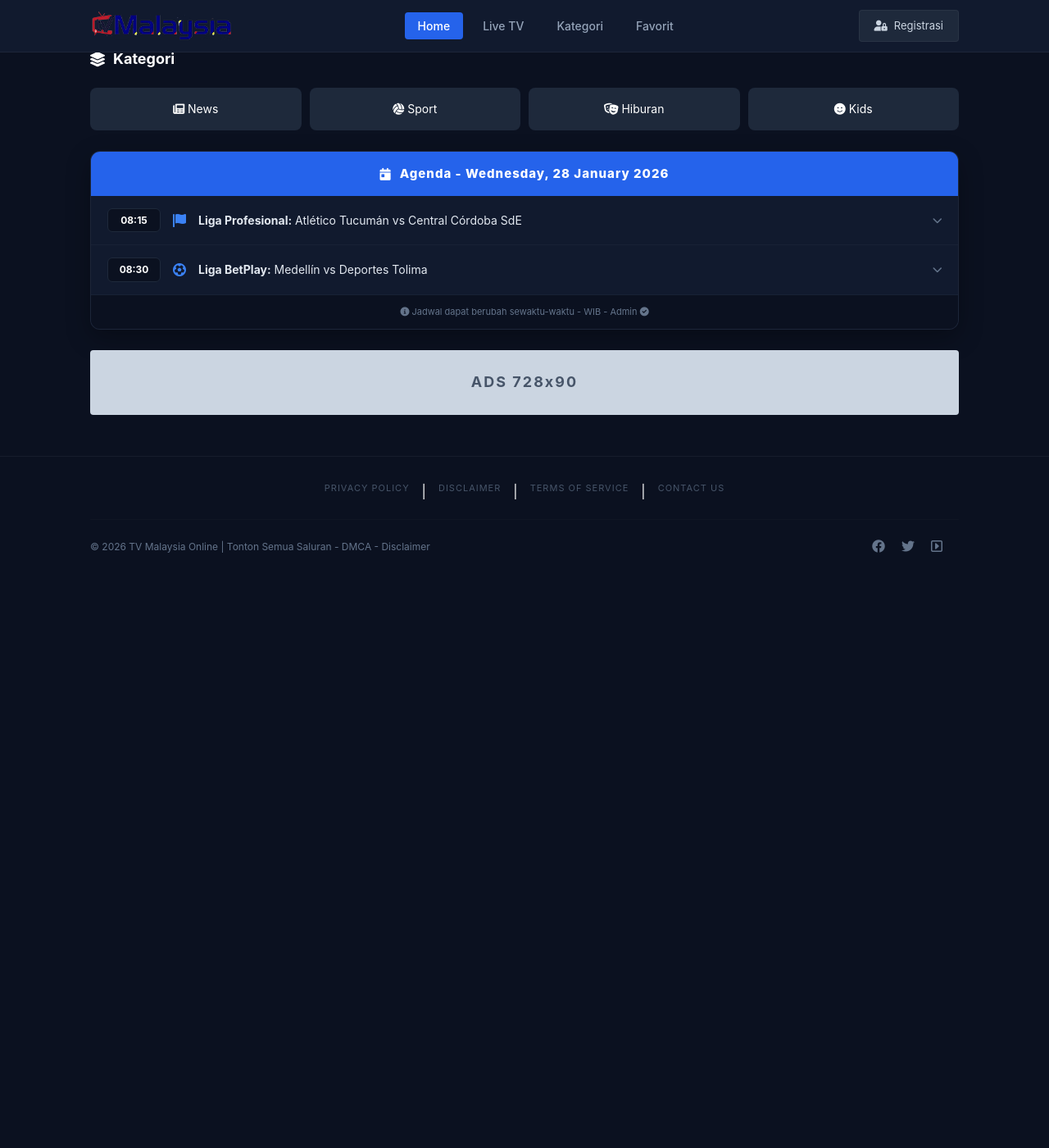
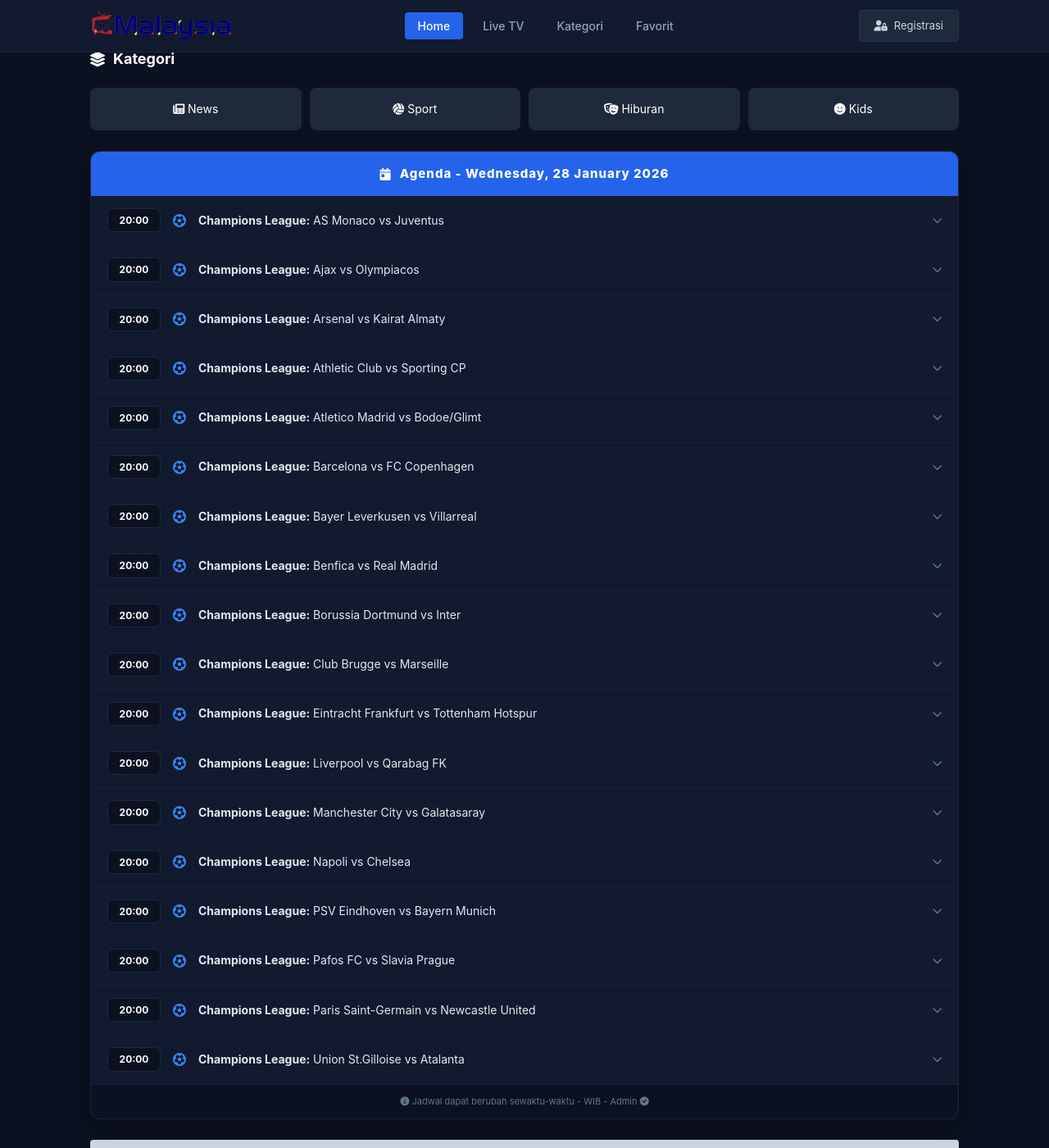
Before and after one commit to blogmega/blog1, a Jekyll site: the page built from index.html, in a window 1280 px wide and 1400 px high, scrolled down 671 px. Shown: the whole window at 82% size. Built offline with Jekyll 4.4.1, drawn with Linux system fonts in a browser that asks for light colours; nearby versions of some CDN libraries; before the commit the page ends 1380 px from its top, so only the background shows below that.

Commit message:
Update matches.yml

```diff
--- a/_data/matches.yml
+++ b/_data/matches.yml
@@ -1,22 +1,179 @@
-- time: "08:15"
-  league: "Liga Profesional"
-  team1: "Atlético Tucumán"
-  team2: "Central Córdoba SdE"
-  icon_class: "fa-solid fa-flag" # Bisa diganti ikon bendera/bola
-  channels:
-    - name: "ESPN Premium"
-      url: "/live/espn-premium"
-      quality: "720p"
-    - name: "Fanatiz"
-      url: "https://link-eksternal.com"
-      quality: "720p"
-
-- time: "08:30"
-  league: "Liga BetPlay"
-  team1: "Medellín"
-  team2: "Deportes Tolima"
+- time: "20:00"
+  league: "Champions League"
+  team1: "AS Monaco"
+  team2: "Juventus"
   icon_class: "fa-solid fa-futbol"
   channels:
-    - name: "Win Sports+"
-      url: "/live/winsports"
+    - name: "Not yet available"
+      url: "#"
       quality: "1080p"
+
+- time: "20:00"
+  league: "Champions League"
+  team1: "Ajax"
+  team2: "Olympiacos"
+  icon_class: "fa-solid fa-futbol"
+  channels:
+    - name: "Not yet available"
+      url: "#"
+      quality: "1080p"
+
+- time: "20:00"
+  league: "Champions League"
+  team1: "Arsenal"
+  team2: "Kairat Almaty"
+  icon_class: "fa-solid fa-futbol"
+  channels:
+    - name: "Not yet available"
+      url: "#"
+      quality: "1080p"
+
+- time: "20:00"
+  league: "Champions League"
+  team1: "Athletic Club"
+  team2: "Sporting CP"
+  icon_class: "fa-solid fa-futbol"
+  channels:
+    - name: "Not yet available"
+      url: "#"
+      quality: "1080p"
+
+- time: "20:00"
+  league: "Champions League"
+  team1: "Atletico Madrid"
+  team2: "Bodoe/Glimt"
+  icon_class: "fa-solid fa-futbol"
+  channels:
+    - name: "Not yet available"
+      url: "#"
+      quality: "1080p"
+
+- time: "20:00"
+  league: "Champions League"
+  team1: "Barcelona"
+  team2: "FC Copenhagen"
+  icon_class: "fa-solid fa-futbol"
+  channels:
+    - name: "Not yet available"
+      url: "#"
+      quality: "1080p"
+
+- time: "20:00"
+  league: "Champions League"
+  team1: "Bayer Leverkusen"
+  team2: "Villarreal"
+  icon_class: "fa-solid fa-futbol"
+  channels:
+    - name: "Not yet available"
+      url: "#"
+      quality: "1080p"
+
+- time: "20:00"
+  league: "Champions League"
+  team1: "Benfica"
+  team2: "Real Madrid"
+  icon_class: "fa-solid fa-futbol"
+  channels:
+    - name: "Not yet available"
+      url: "#"
+      quality: "1080p"
+
+- time: "20:00"
+  league: "Champions League"
+  team1: "Borussia Dortmund"
+  team2: "Inter"
+  icon_class: "fa-solid fa-futbol"
+  channels:
+    - name: "Not yet available"
+      url: "#"
+      quality: "1080p"
+
+- time: "20:00"
+  league: "Champions League"
+  team1: "Club Brugge"
+  team2: "Marseille"
+  icon_class: "fa-solid fa-futbol"
+  channels:
+    - name: "Not yet available"
+      url: "#"
+      quality: "1080p"
+
+- time: "20:00"
+  league: "Champions League"
+  team1: "Eintracht Frankfurt"
+  team2: "Tottenham Hotspur"
+  icon_class: "fa-solid fa-futbol"
+  channels:
+    - name: "Not yet available"
+      url: "#"
+      quality: "1080p"
+
+- time: "20:00"
+  league: "Champions League"
+  team1: "Liverpool"
+  team2: "Qarabag FK"
+  icon_class: "fa-solid fa-futbol"
+  channels:
+    - name: "Not yet available"
+      url: "#"
+      quality: "1080p"
+
+- time: "20:00"
+  league: "Champions League"
+  team1: "Manchester City"
+  team2: "Galatasaray"
+  icon_class: "fa-solid fa-futbol"
+  channels:
+    - name: "Not yet available"
+      url: "#"
+      quality: "1080p"
+
+- time: "20:00"
+  league: "Champions League"
+  team1: "Napoli"
+  team2: "Chelsea"
+  icon_class: "fa-solid fa-futbol"
+  channels:
+    - name: "Not yet available"
+      url: "#"
+      quality: "1080p"
+
+- time: "20:00"
+  league: "Champions League"
+  team1: "PSV Eindhoven"
+  team2: "Bayern Munich"
+  icon_class: "fa-solid fa-futbol"
+  channels:
+    - name: "Not yet available"
+      url: "#"
+      quality: "1080p"
+
+- time: "20:00"
+  league: "Champions League"
+  team1: "Pafos FC"
+  team2: "Slavia Prague"
+  icon_class: "fa-solid fa-futbol"
+  channels:
+    - name: "Not yet available"
+      url: "#"
+      quality: "1080p"
+
+- time: "20:00"
+  league: "Champions League"
+  team1: "Paris Saint-Germain"
+  team2: "Newcastle United"
+  icon_class: "fa-solid fa-futbol"
+  channels:
+    - name: "Not yet available"
+      url: "#"
+      quality: "1080p"
+
+- time: "20:00"
+  league: "Champions League"
+  team1: "Union St.Gilloise"
+  team2: "Atalanta"
+  icon_class: "fa-solid fa-futbol"
+  channels:
+    - name: "Not yet available"
+      url: "#"
+      quality: "1080p"
```
